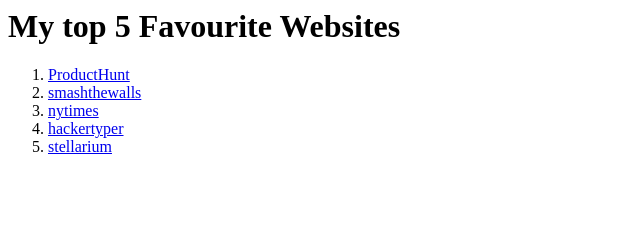
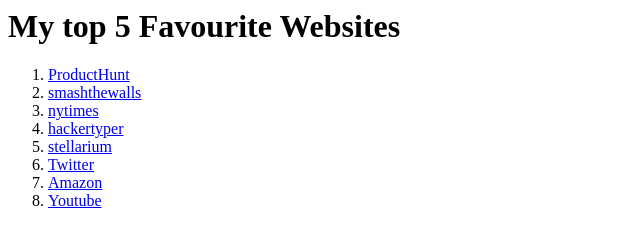
Before and after one commit to ITTADI-ASHOK/webdev-exercises, a plain HTML site: page 3.1 Anchor Elements/index.html in a window 1280 px wide. Shown: the whole page, without its empty margins (0-640 px from the left). Drawn offline with Linux system fonts and the light colour scheme.

Commit message:
practicing and adding  additional anchor links to index.html

```diff
--- a/3.1 Anchor Elements/index.html
+++ b/3.1 Anchor Elements/index.html
@@ -5,4 +5,8 @@
     <li><a href="https://www.nytimes.com/games/wordle/"> nytimes</a></li>
     <li><a href="https://hackertyper.com/"> hackertyper</a></li>
     <li><a href="https://stellarium-web.org/"> stellarium</a></li>
+       <li><a href="https://x.com/"> Twitter</a></li>
+       <li><a href="https://www.amazon.in/"> Amazon</a></li>
+       <li><a href="https://www.youtube.com/"> Youtube</a></li>
+
 </ol>
```
